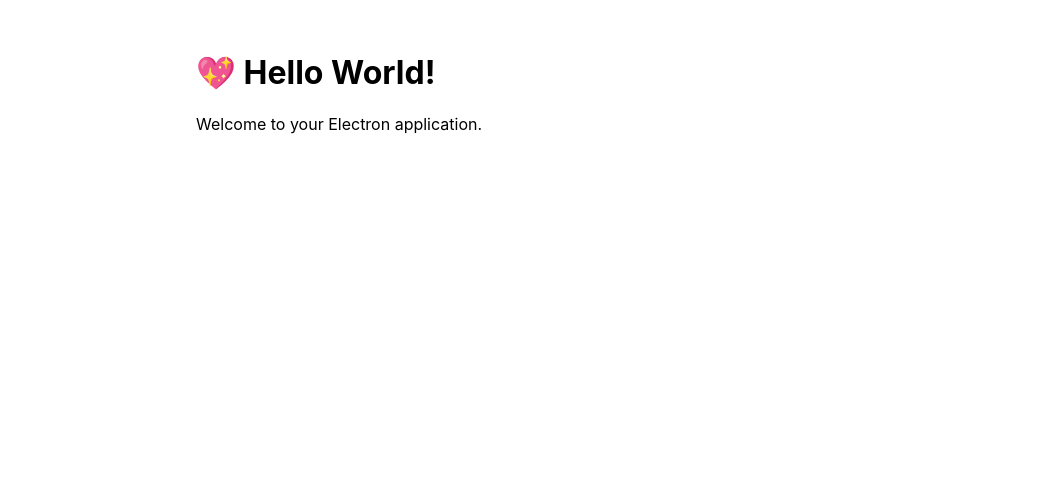
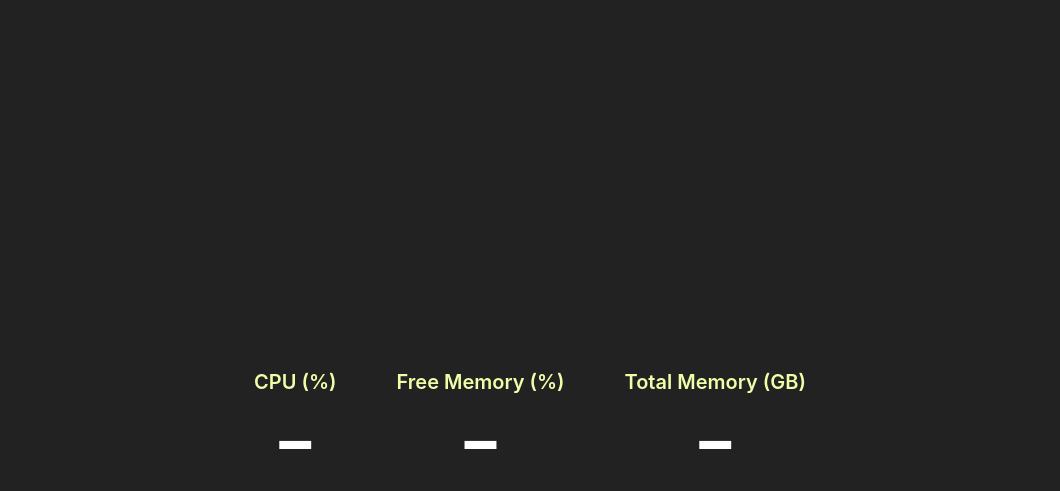
Before and after one commit to nana-yaw/electron-tiny-os-utils, an Electron app: page src/index.html in a window 1000 px wide. Shown: the whole page, 1060 px wide, since content can reach past the window. Drawn offline with Linux system fonts and the light colour scheme; no server answers.

Commit message:
Basic logic for CPU Monitoring added

```diff
--- a/package.json
+++ b/package.json
@@ -45,7 +45,8 @@
     }
   },
   "dependencies": {
-    "electron-squirrel-startup": "^1.0.0"
+    "electron-squirrel-startup": "^1.0.0",
+    "os-utils": "0.0.14"
   },
   "devDependencies": {
     "@electron-forge/cli": "^6.0.0-beta.52",
--- a/src/index.css
+++ b/src/index.css
@@ -1,6 +1,35 @@
+html {
+  width: 100vw;
+  height: 100vh;
+}
+
 body {
   font-family: -apple-system, BlinkMacSystemFont, "Segoe UI", Roboto, Helvetica, Arial, sans-serif;
   margin: auto;
-  max-width: 38rem;
-  padding: 2rem;
+  width: 100%;
+  height: 100%;
+  padding: 3%;
+  overflow: hidden;
+  background: #222;
+  display: flex;
+  justify-content: center;
+  align-items: center;
+  color: white;
+
 }
+
+.box {
+  display: flex;
+  justify-content: center;
+  align-items: center;
+  flex-direction: column;
+  font-size: 100px;
+  line-height: 0.95;
+  padding: 0 30px 0 30px;
+}
+
+.label {
+  font-size: 20px;
+  font-weight: 600;
+  color: #efa;
+}
--- a/src/index.html
+++ b/src/index.html
@@ -2,11 +2,51 @@
 <html>
   <head>
     <meta charset="UTF-8">
-    <title>Hello World!</title>
+    <title>CPU Monitor</title>
     <link rel="stylesheet" href="index.css">
   </head>
   <body>
-    <h1>💖 Hello World!</h1>
-    <p>Welcome to your Electron application.</p>
+
+    <div class="box">
+      <span class="label">CPU (%)</span>
+      <span id="cpu"> - </span>
+    </div>
+
+    <div class="box">
+      <span class="label">Free Memory (%)</span>
+      <span id="free-memory"> - </span>
+    </div>
+
+    <div class="box">
+      <span class="label">Total Memory (GB)</span>
+      <span id="total-memory"> - </span>
+    </div>
+
+    <script>
+
+      const electron = require('electron')
+
+      const { ipcRenderer } = electron
+
+
+      ipcRenderer.on('cpu', function(event, data) {
+        console.log('CPU Usage (%): ', data);
+        document.getElementById('cpu').innerHTML = data.toFixed(2);
+
+      })
+
+      ipcRenderer.on('free-memory', function(event, data) {
+        console.log('Free Memory (%): ', data);
+        document.getElementById('free-memory').innerHTML = data.toFixed(2);
+
+      })
+
+      ipcRenderer.on('total-memory', function(event, data) {
+        console.log('Total Memory (GB): ',data);
+        document.getElementById('total-memory').innerHTML = data.toFixed(2);
+
+      })
+
+    </script>
   </body>
 </html>
```
Also changed, not shown: src/index.js (+58 -2 lines), src/assets/images/icon.png (added), 3 other files.
